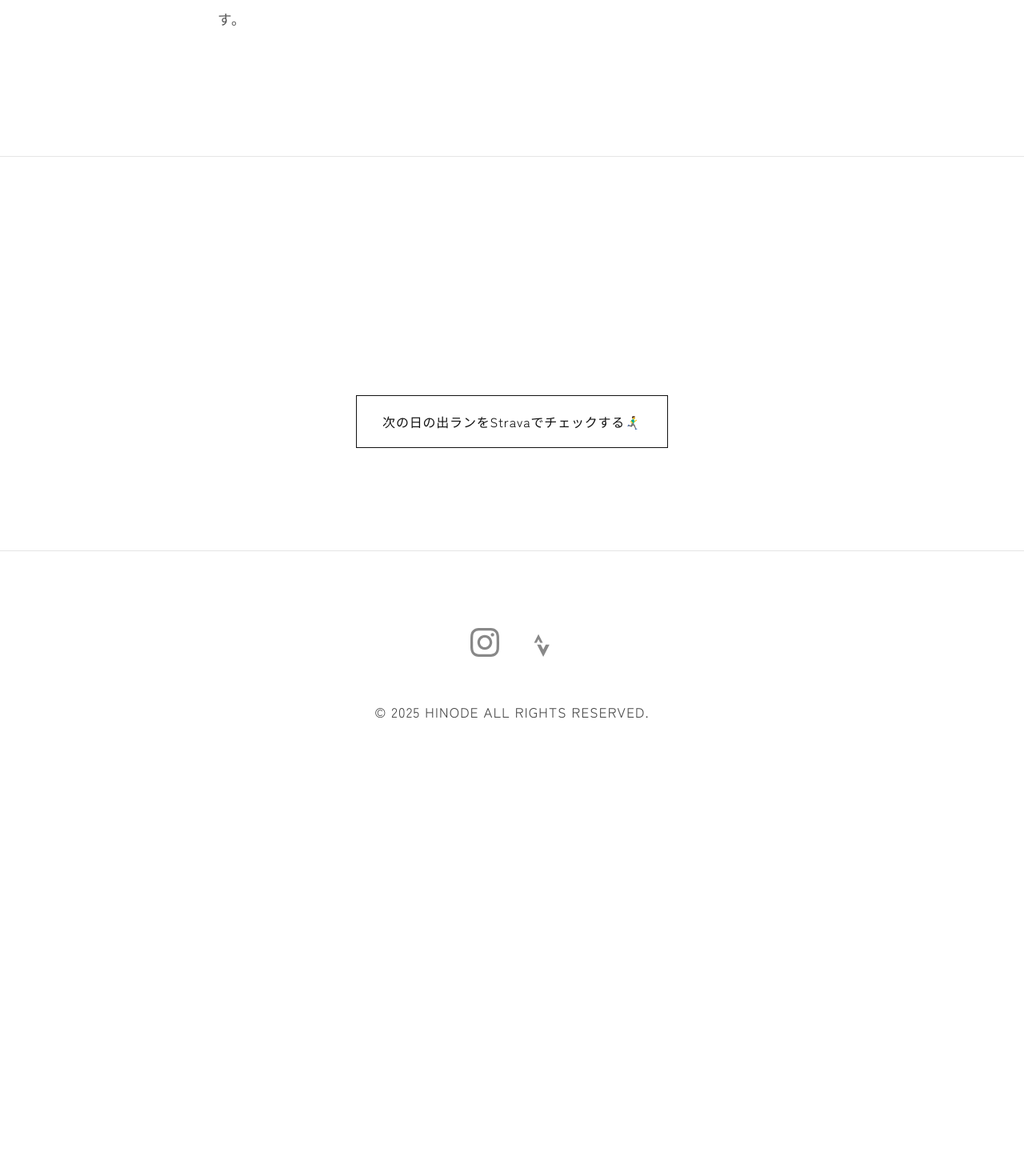
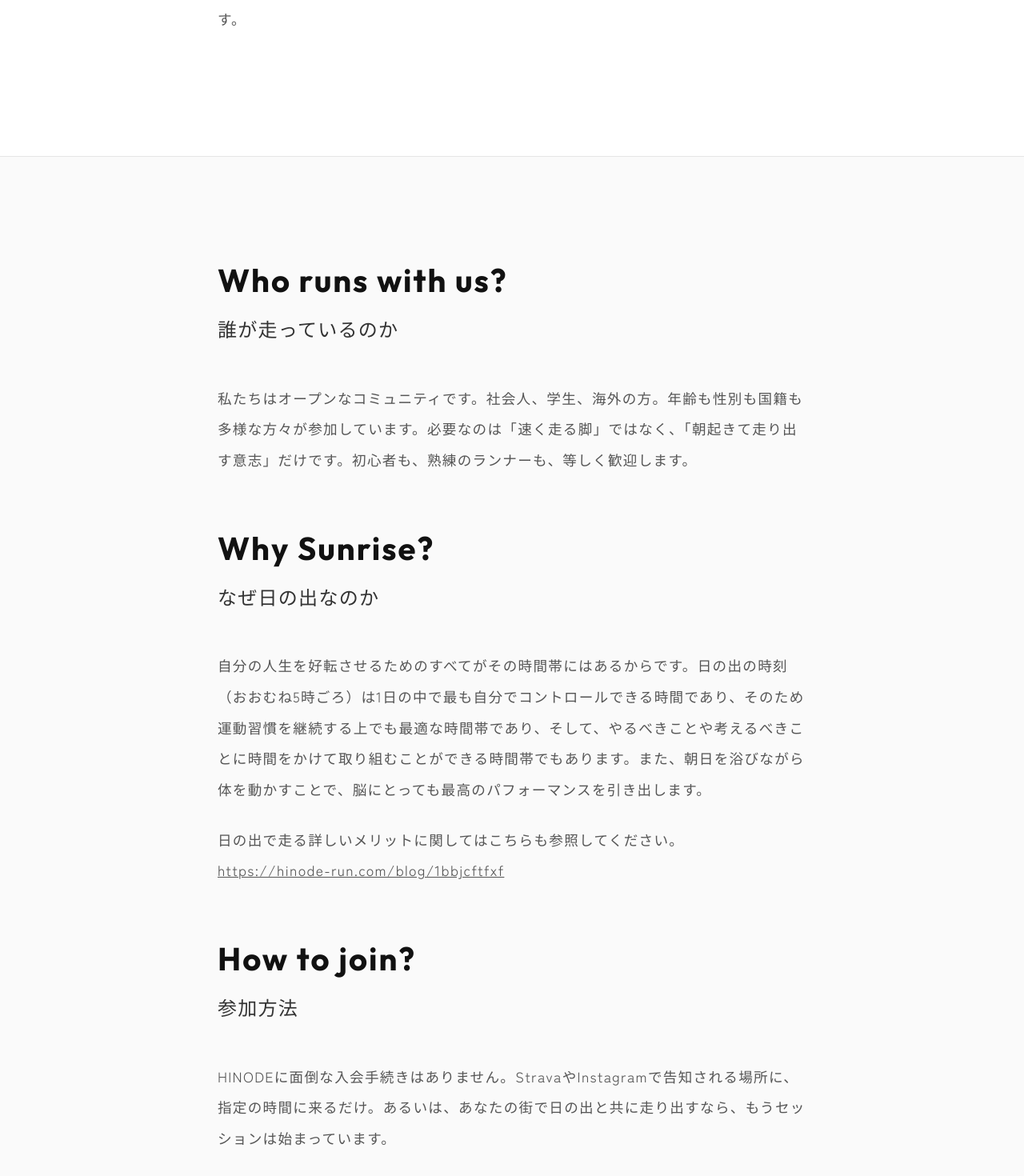
Before and after one commit to git10a/hinode, a Next.js app: page /about in a window 1280 px wide. Shown: the part 3034-4504 px from the top of the page at 80% size. Before the commit the page ends 4038 px from the top, so only its background shows below. Built offline with nearby package versions, Linux system fonts and the light colour scheme.

Commit message:
Update About page with essay-style FAQ section

```diff
--- a/app/layout.js
+++ b/app/layout.js
@@ -40,15 +40,25 @@ export const metadata = {
 export default function RootLayout({ children }) {
     const jsonLd = {
         "@context": "https://schema.org",
-        "@type": "Organization",
+        "@type": "SportsTeam",
         "name": "HINODE",
+        "alternateName": ["HINODE Running Club", "HINODE Tokyo"],
         "url": "https://hinode-run.com",
         "logo": "https://hinode-run.com/assets/logo-black.png",
-        "description": "日の出と共に走り出すランナーたちのコミュニティ、HINODE。東京にいなくても、ひとりでも。「日の出に走る」習慣があれば、あなたはもうメンバー。水曜・日曜は東京でオープンランも開催。人との競争ではなく、自分との約束を守り続けるためのコミュニティです。",
+        "description": "HINODE is a sunrise running movement & brand based in Tokyo. We value discipline and the habit of running at sunrise. HINODEは東京を拠点に世界中へ広がるサンライズ・ランニング・ムーブメントです。",
+        "foundingLocation": {
+            "@type": "Place",
+            "name": "Tokyo"
+        },
+        "areaServed": {
+            "@type": "Place",
+            "name": ["Tokyo", "Kyoto", "Global"]
+        },
+        "keywords": "Running Club, Sunrise Run, Bio-hacking, Entrepreneur Community, Tokyo Running",
+        "knowsAbout": ["Running", "Well-being", "Discipline", "Bio-hacking"],
         "sameAs": [
             "https://www.instagram.com/hinode_run/",
-            "https://twitter.com/hinode_run",
-            "https://www.strava.com/clubs/hinode"
+            "https://twitter.com/hinode_run"
         ]
     };
 
--- a/components/AboutContent.js
+++ b/components/AboutContent.js
@@ -87,6 +87,35 @@ export default function AboutContent() {
                 </div>
             </section>
 
+            <section className="section about-section alt">
+                <div className="container">
+                    <div className="about-content fade-in">
+                        <div style={{ marginBottom: '4rem' }}>
+                            <h2>Who runs with us?</h2>
+                            <h3>誰が走っているのか</h3>
+                            <p>私たちはオープンなコミュニティです。社会人、学生、海外の方。年齢も性別も国籍も多様な方々が参加しています。必要なのは「速く走る脚」ではなく、「朝起きて走り出す意志」だけです。初心者も、熟練のランナーも、等しく歓迎します。</p>
+                        </div>
+
+                        <div style={{ marginBottom: '4rem' }}>
+                            <h2>Why Sunrise?</h2>
+                            <h3>なぜ日の出なのか</h3>
+                            <p>自分の人生を好転させるためのすべてがその時間帯にはあるからです。日の出の時刻（おおむね5時ごろ）は1日の中で最も自分でコントロールできる時間であり、そのため運動習慣を継続する上でも最適な時間帯であり、そして、やるべきことや考えるべきことに時間をかけて取り組むことができる時間帯でもあります。また、朝日を浴びながら体を動かすことで、脳にとっても最高のパフォーマンスを引き出します。</p>
+                            <p>日の出で走る詳しいメリットに関してはこちらも参照してください。<br />
+                                <a href="https://hinode-run.com/blog/1bbjcftfxf" target="_blank" rel="noopener noreferrer" style={{ textDecoration: 'underline', color: 'inherit' }}>
+                                    https://hinode-run.com/blog/1bbjcftfxf
+                                </a>
+                            </p>
+                        </div>
+
+                        <div>
+                            <h2>How to join?</h2>
+                            <h3>参加方法</h3>
+                            <p>HINODEに面倒な入会手続きはありません。StravaやInstagramで告知される場所に、指定の時間に来るだけ。あるいは、あなたの街で日の出と共に走り出すなら、もうセッションは始まっています。</p>
+                        </div>
+                    </div>
+                </div>
+            </section>
+
             <section className="section cta-section">
                 <div className="container">
                     <div className="cta-content fade-in">
```
